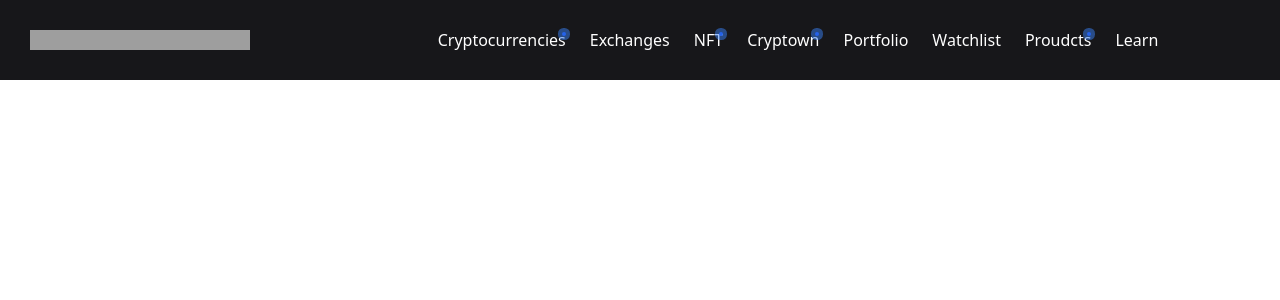
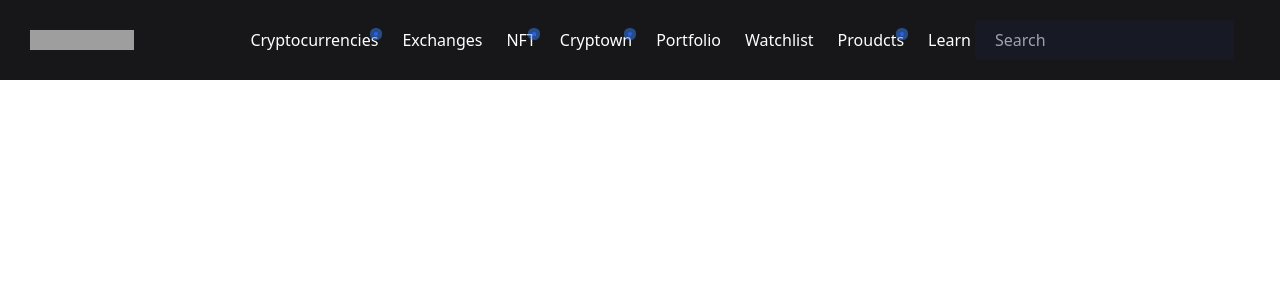
Before and after one commit to 0122wndnjs/coinmarketcap, a Next.js app: page / in a window 1280 px wide. Shown: the top 300 px of the page. Built offline with nearby package versions, Linux system fonts and the light colour scheme; grey boxes are pictures that could not be loaded.

Commit message:
adding searchbar

```diff
--- a/components/Header.js
+++ b/components/Header.js
@@ -7,6 +7,8 @@ const styles = {
   nav: `flex justify-center items-center gap-[20px]`,
   navItem: `relative mr-1 cursor-pointer hover:opacity-60`,
   badge: `rounded-full bg-blue-600 h-1 w-1 absolute bottom-5 right-0 top-1 ring-4`,
+  inputContainer: `flex items-center justify-center p-2 rounded bg-[#171924]`,
+  input: `bg-transparent outline-none text-white w-70 ml-3`,
 };
 
 const Header = () => {
@@ -56,6 +58,14 @@ const Header = () => {
             <div className={styles.navLink}>Learn</div>
           </div>
         </nav>
+
+        <div className="flex items-center">
+          {/* <ConnectButton /> */}
+          <div className={styles.inputContainer}>
+            {/* <Search /> */}
+            <input className={styles.input} placeholder="Search" />
+          </div>
+        </div>
       </div>
     </div>
   );
```
